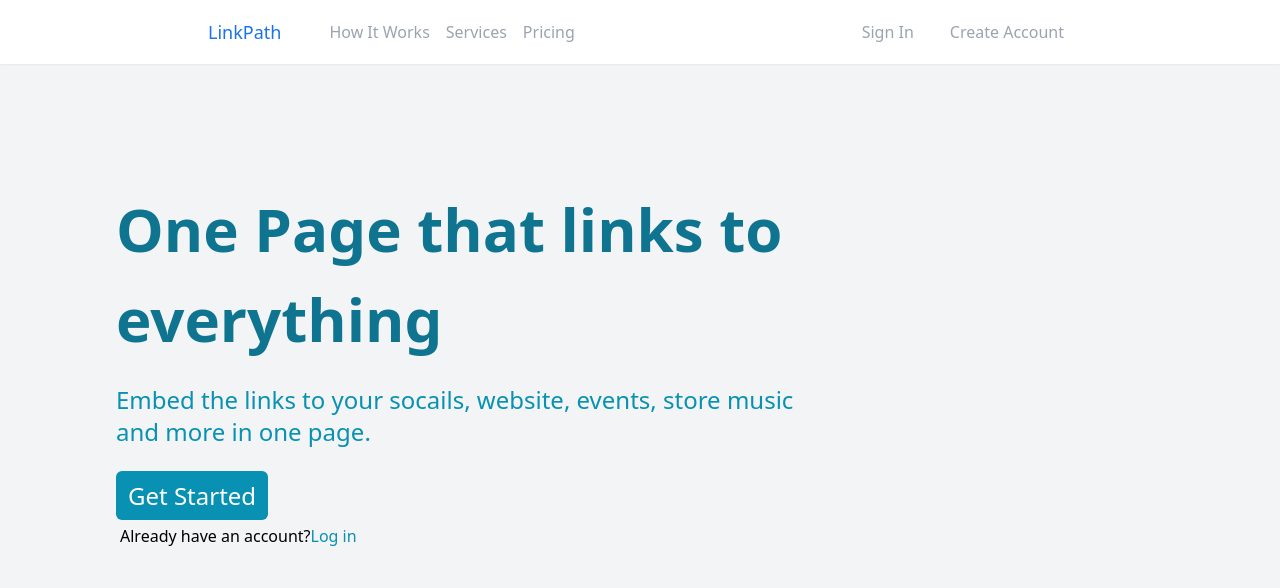
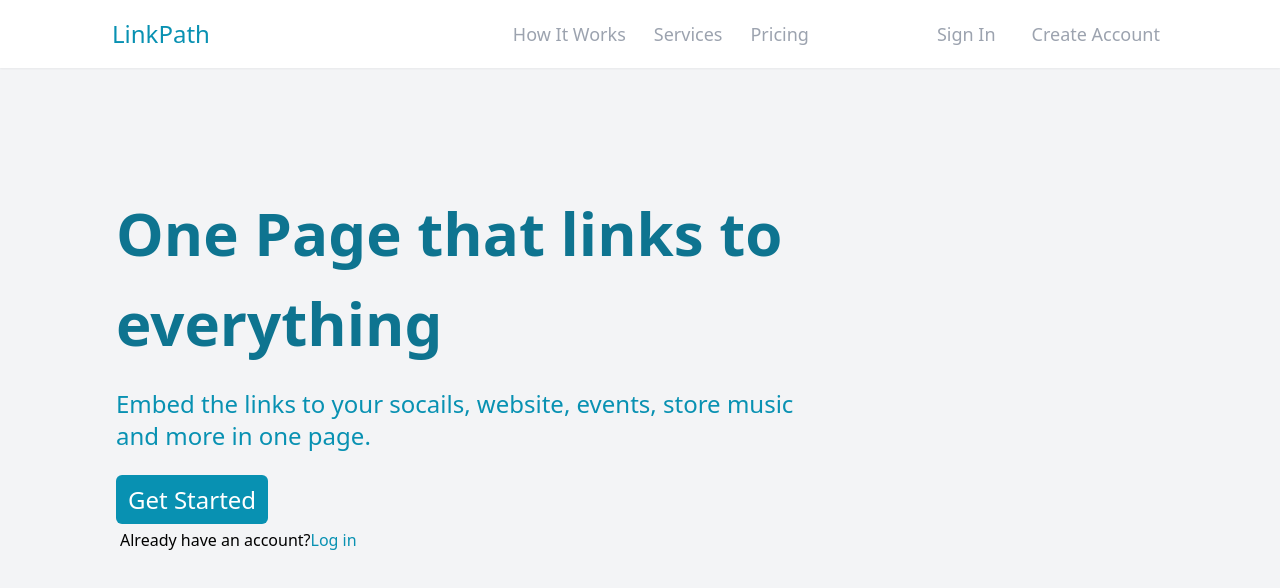
Before and after one commit to JosephChuksN/linkPath, a React (Create React App) app: page / in a window 1280 px wide. Shown: the top 588 px of the page. Built offline with nearby package versions, Linux system fonts and the light colour scheme.

Commit message:
restyled home nav for desktop and mobile

```diff
--- a/src/App.js
+++ b/src/App.js
@@ -18,7 +18,7 @@ import PrivateRoutes from './Routes/PrivateRoutes';
 const App = () => {
 
   return (
-  <div className='bg-gray-100 h-full'>
+  <div className='bg-gray-50 h-full'>
       <AuthProvider>
     <Routes>
 
--- a/src/Components/Dashboard/LinkPageData.jsx
+++ b/src/Components/Dashboard/LinkPageData.jsx
@@ -39,9 +39,9 @@ useEffect( ()=>{
 
   return (
   <>
-  <div className='flex items-center justify-center px-1 py-2  w-full  lg:w-3/4 relative'>
+  <div className='flex items-center justify-center px-1 py-2 w-full  lg:w-3/4 relative'>
     <div className='flex items-center shadow-lg border w-full rounded md:w-[70%] p-5 gap-3 justify-between'>
-     <div className='flex gap-5'>
+     <div className='flex gap-10'>
               <span className='w-14 h-14 bg-slate-400/60 rounded flex items-center justify-center bg-no-repeat bg-cover' style={{backgroundImage: `url(${siteImg})`}}><span onClick={()=>{imgInputRef.current.click()}} className='text-gray-100'></span></span>
        <form className='flex flex-col gap-3'>
         <div>
@@ -75,7 +75,7 @@ useEffect( ()=>{
   </div>
 {showDelete ? <div onClick={handleShowDeleteModal} className='flex w-full h-full top-0 z-20 bg-black/10 flex-wrap items-center gap-2 justify-center absolute'>
 <div onClick={(e)=>{e.stopPropagation()}} className='w-3/5 md:w-1/5 bg-white flex flex-col gap-6 md:gap-4 justify-center items-center md:p-5 p-8 rounded-lg shadow-lg border'>
-  <span className='text-red-600 text-base w-full px-3'>{`Delete ${siteName}`}</span>
+  <span className='text-red-600 text-base  px-3'>{`Delete ${siteName}`}</span>
     <span className='flex gap-5'>
     <button  onClick={handleShowDeleteModal} className='hover:bg-gray-600/60 bg-gray-300 text-white p-1 rounded-md transition-all duration-200 delay-200'>Cancel</button>
     <button onClick={handleDelete} className='hover:bg-red-600/60 bg-red-600 text-white p-1 rounded-md transition-all duration-200 delay-200'>Delete</button>
--- a/src/Components/Home/Navbar.jsx
+++ b/src/Components/Home/Navbar.jsx
@@ -1,30 +1,44 @@
-import React from 'react'
+import React, {useState} from 'react'
 import { useAuth } from '../../Context/AppContext'
 import { Link } from 'react-router-dom'
+import { FontAwesomeIcon } from '@fortawesome/react-fontawesome'
+import { faBars, faXmark } from '@fortawesome/free-solid-svg-icons'
 
 
 const NavBar = () => {
 
+  const  [showNav, setShowNav] = useState(false)
+
  const { user } = useAuth()
+
+ const handleShowNav = ()=>{
+
+  setShowNav(!showNav)
+ }
 
 
   return (
     <>
- <div className='bg-white flex  justify-between px-3 py-4 lg:px-52 lg:py-4 shadow-sm '>
+ <div className='bg-white flex lg:flex-row flex-col justify-between px-3 py-4 lg:px-28 lg:py-4 shadow-sm'>
+   <div className='lg:w-auto w-full flex justify-between'>
+   <span className=' text-2xl flex items-center text-cyan-600 font-medium'>LinkPath</span>
+   <span onClick={handleShowNav} className="lg:hidden text-2xl"><FontAwesomeIcon icon={faBars} /></span>
+   </div>
+   <div className={`flex bg-white lg:flex-row flex-col lg:justify-center items-center  lg:gap-28 lg:static lg:visible lg:opacity-100 absolute h-full lg:w-auto w-full left-0 top-0 lg:h-auto transition-all duration-700 delay-100 ease-in-out  ${showNav ? "visible " : "invisible opacity-0"}`}>
+   <span  onClick={handleShowNav} className={` lg:hidden text-3xl absolute right-3 top-2  px-5 py-3`}><FontAwesomeIcon icon={faXmark}  /></span>
+   <div className='flex lg:flex-row flex-col gap-3 my-28 lg:my-0'>
+   <span  className='flex justify-center items-center text-gray-400 px-2 py-1 text-lg cursor-pointer transition-all delay-75 duration-500 ease-in-out font-normal '>How It Works</span>
+   <span  className='flex justify-center items-center text-gray-400 px-2 py-1  text-lg cursor-pointer transition-all delay-75 duration-500 ease-in-out font-normal '>Services</span>
+   <span  className='flex justify-center font-normal items-center text-gray-400 text-lg cursor-pointer px-2 py-1  transition-all delay-75 duration-500 ease-in-out  '>Pricing</span>
+   </div>
 
-   <div className='flex gap-10 items-center justify-center'>
-   <span className=' text-lg flex items-center text-[#1a73e8] font-medium'>LinkPath</span>
-   <div className='flex '>
-   <span  className='flex justify-center items-center text-gray-400 px-2 py-1  transition-all delay-75 duration-500 ease-in-out font-normal '>How It Works</span>
-   <span  className='flex justify-center items-center text-gray-400 px-2 py-1  transition-all delay-75 duration-500 ease-in-out font-normal '>Services</span>
-   <span  className='flex justify-center font-normal items-center text-gray-400 px-2 py-1  transition-all delay-75 duration-500 ease-in-out  '>Pricing</span>
+   <div className='flex lg:flex-row flex-col lg:gap-5'>
+   <Link to={user? "dashboard" : "login"}  className='flex justify-center items-center text-gray-400 px-2 py-1 text-lg  transition-all delay-75 duration-500 ease-in-out font-normal '  ><span>Sign In</span></Link>
+   <Link to={user? "dashboard" : "signup"}  className='flex justify-center items-center text-gray-400 px-2 py-1 text-lg  transition-all delay-75 duration-500 ease-in-out font-normal '  ><span>Create Account</span></Link>
    </div>
    </div>
 
-   <div className='flex gap-5'>
-   <Link to={user? "dashboard" : "login"}  className='flex justify-center items-center text-gray-400 px-2 py-1  transition-all delay-75 duration-500 ease-in-out font-normal '  ><span>Sign In</span></Link>
-   <Link to={user? "dashboard" : "signup"}  className='flex justify-center items-center text-gray-400 px-2 py-1  transition-all delay-75 duration-500 ease-in-out font-normal '  ><span>Create Account</span></Link>
-   </div>
+
     </div>
     </>
 
```
